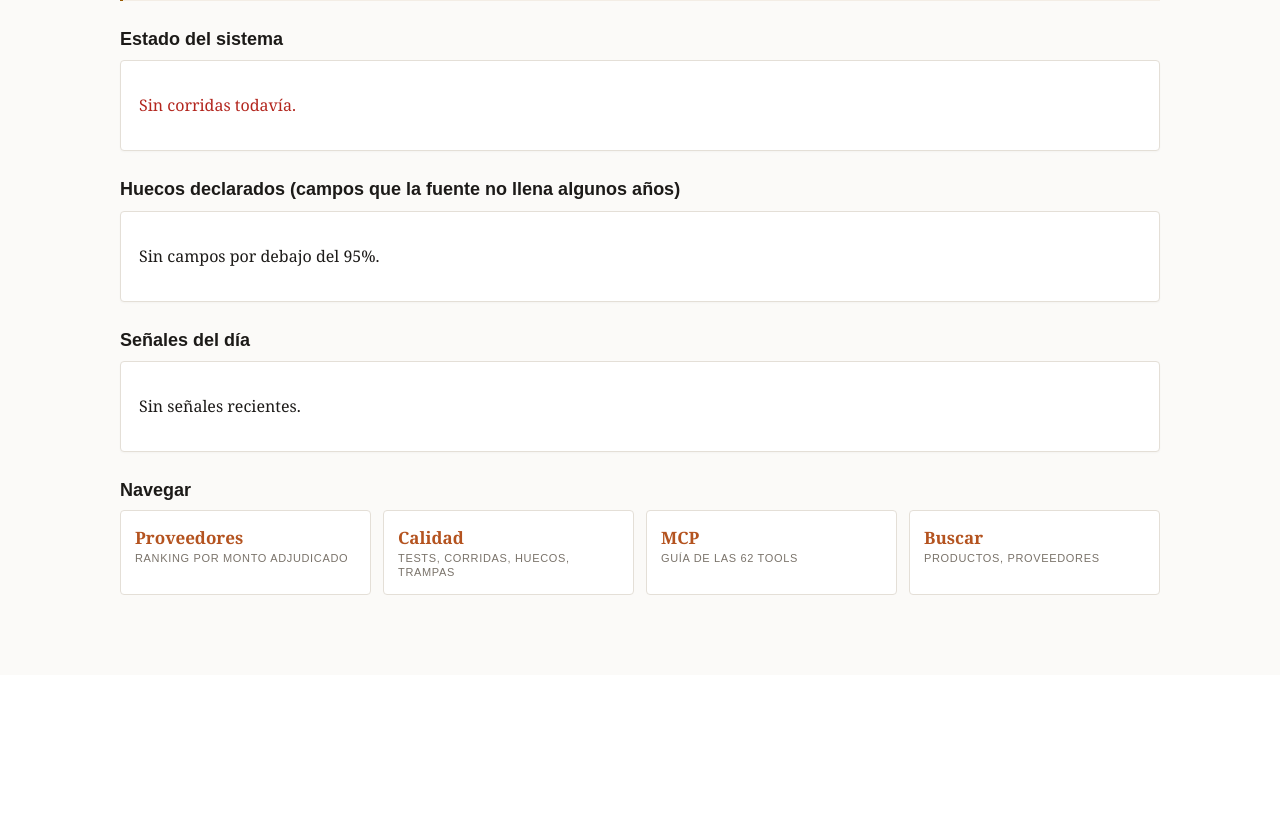
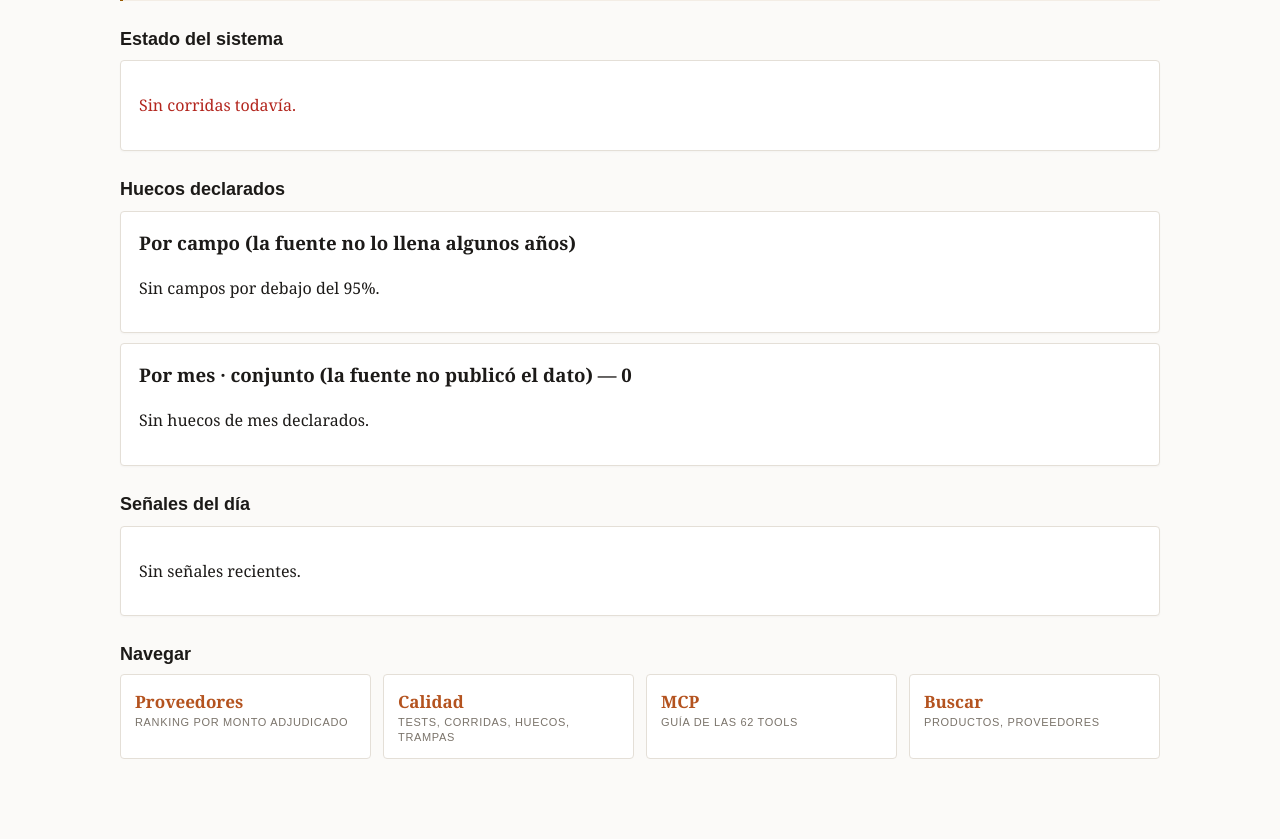
Before and after one commit to Ale241302/sicop_mcp, a Django app: page /atlas/ in a window 1280 px wide. Shown: the part 564-1403 px from the top of the page. Before the commit the page ends 1159 px from the top, so only its background shows below. Run offline with Django 5.2, Linux system fonts and the light colour scheme; data that the repository does not hold is empty; parts of the project's set-up code (start-up, migrations or seed data) failed here and were passed over.

Commit message:
atlas: unificar 'Huecos declarados' (campos + meses) en home y Calidad
La seccion mostraba solo la deriva por campo (ctl_deriva). Se agrega el registro
por mes/conjunto (meta.hueco_declarado: 257 filas — ZIP_VACIO/CONSOLIDADO/
REPUBLICADO/TRUNCADO_FUENTE) con resumen por tipo y, en el home, los notables
(truncados primero). Vista: helpers _huecos_mes/_ctx_huecos_mes.

```diff
--- a/sicop/atlas/views.py
+++ b/sicop/atlas/views.py
@@ -75,6 +75,39 @@ def _warm_count(cache_key, table):
         pass
 
 
+def _huecos_mes():
+    """Huecos IRRECUPERABLES por mes/conjunto (meta.hueco_declarado)."""
+    from django.db import connection
+
+    try:
+        with connection.cursor() as cur:
+            cur.execute(
+                "SELECT conjunto, mes, tipo, motivo FROM meta.hueco_declarado "
+                "ORDER BY tipo, mes, conjunto")
+            cols = [c[0] for c in cur.description]
+            return [dict(zip(cols, r)) for r in cur.fetchall()]
+    except Exception:  # noqa: BLE001
+        return []
+
+
+def _ctx_huecos_mes(notables=12):
+    """Contexto de huecos por mes: total, resumen por tipo y notables
+    (TRUNCADO_FUENTE / REPUBLICADO) para el home; la tabla completa va a Calidad."""
+    from collections import Counter
+
+    rows = _huecos_mes()
+    resumen = Counter(r["tipo"] for r in rows)
+    not_rel = [r for r in rows if r["tipo"] in ("TRUNCADO_FUENTE", "REPUBLICADO")]
+    # los truncados (mes publicado incompleto) primero, luego las republicaciones
+    not_rel.sort(key=lambda r: (0 if r["tipo"] == "TRUNCADO_FUENTE" else 1, r["mes"]))
+    return {
+        "huecos_mes_total": len(rows),
+        "huecos_mes_resumen": [{"tipo": k, "n": v} for k, v in resumen.most_common()],
+        "huecos_mes_notables": not_rel[:notables],
+        "huecos_mes": rows[:300],
+    }
+
+
 def index(request):
     from sicop.models import CtlTest, CtlDeriva, Senal, CtlCorrida
 
@@ -125,6 +158,7 @@ def index(request):
         "corridas": corridas,
         "senales": senales,
         "deriva": list(CtlDeriva.objects.filter(LLENADO_PCT__lt=95).values("CONJUNTO", "CAMPO", "ANIO", "LLENADO_PCT").order_by("LLENADO_PCT")[:12]),
+        **_ctx_huecos_mes(12),
         "sobre": queries.sobre("mixto", queries.COBERTURA_CRUCE),
     }
     return render(request, "atlas/index.html", ctx)
@@ -245,6 +279,7 @@ def calidad(request):
         "tests": tests,
         "corridas": corridas,
         "campos": list(CatalogoCampo.objects.exclude(TRAMPA__isnull=True)[:40]),
+        **_ctx_huecos_mes(40),
         "vigilancia": list(VigilanciaCheck.objects.order_by("-fecha")[:20]),
         "pasos": pasos,
         "bronze": _bronze_count(),
--- a/sicop/templates/atlas/index.html
+++ b/sicop/templates/atlas/index.html
@@ -37,8 +37,9 @@
 {% else %}<p class="bad">Sin corridas todavía.</p>{% endif %}
 </div>
 
-<h2>Huecos declarados (campos que la fuente no llena algunos años)</h2>
+<h2>Huecos declarados</h2>
 <div class="card">
+<h3 style="margin-top:0">Por campo (la fuente no lo llena algunos años)</h3>
 {% if deriva %}
 <table><tr><th>Conjunto</th><th>Campo</th><th>Año</th><th class="r">Llenado</th></tr>
 {% for d in deriva %}<tr><td>{{ d.CONJUNTO }}</td><td>{{ d.CAMPO }}</td><td>{{ d.ANIO }}</td>
@@ -46,6 +47,21 @@
 </table>
 <p class="wa" style="font-size:13px"><b>hueco</b> = el campo existe en el esquema pero la fuente no lo publica ese año. Es una declaración, no un error.</p>
 {% else %}<p>Sin campos por debajo del 95%.</p>{% endif %}
+</div>
+
+<div class="card">
+<h3 style="margin-top:0">Por mes · conjunto (la fuente no publicó el dato) — {{ huecos_mes_total }}</h3>
+{% if huecos_mes_resumen %}
+<p style="font-size:13px">{% for r in huecos_mes_resumen %}<span class="badge wa">{{ r.tipo }}: {{ r.n }}</span> {% endfor %}</p>
+{% endif %}
+{% if huecos_mes_notables %}
+<table><tr><th>Conjunto</th><th>Mes</th><th>Tipo</th><th>Motivo</th></tr>
+{% for h in huecos_mes_notables %}<tr><td>{{ h.conjunto }}</td><td>{{ h.mes }}</td>
+<td><span class="badge wa">{{ h.tipo }}</span></td>
+<td style="max-width:460px;overflow:hidden;text-overflow:ellipsis">{{ h.motivo }}</td></tr>{% endfor %}
+</table>
+<p class="wa" style="font-size:13px"><b>ZIP_VACIO</b> = miembro ausente/vacío en el ZIP · <b>TRUNCADO_FUENTE</b> = mes publicado incompleto · <b>REPUBLICADO</b> = la fuente copió el mes anterior · <b>CONSOLIDADO</b> = las claves viven bajo otro mes. No son errores de carga; la fuente no lo publicó. <a href="/atlas/calidad/">ver todos →</a></p>
+{% else %}<p>Sin huecos de mes declarados.</p>{% endif %}
 </div>
 
 <h2>Señales del día</h2>
```
Also changed, not shown: sicop/templates/atlas/calidad.html (+21 -2 lines).
